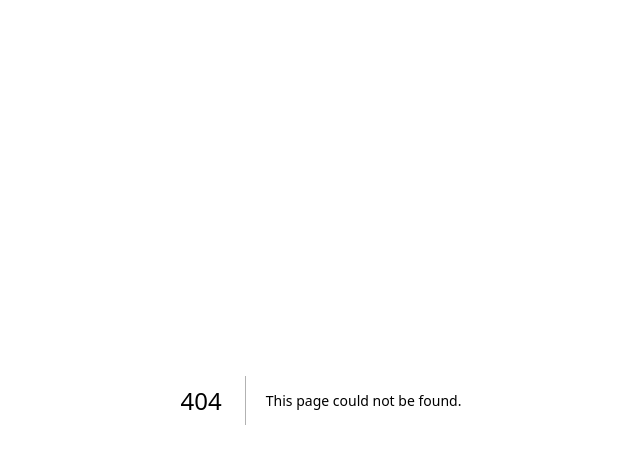
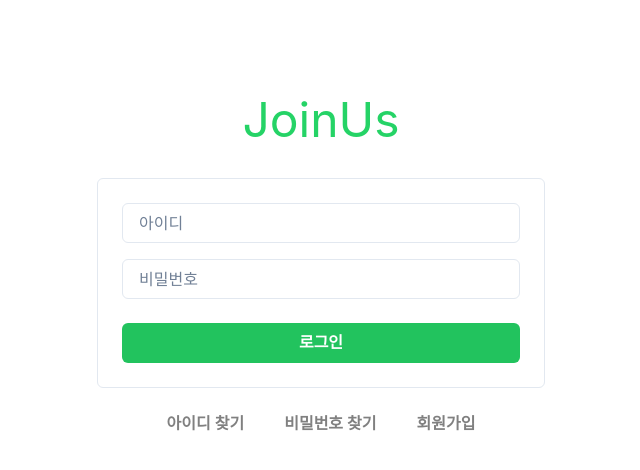
Before and after one commit to joinus-devs/frontend, a Next.js app: page /signin in a window 1280 px wide. Before the commit this address had no page. Shown: the top 470 px of the page, without its empty margins (319-959 px from the left). Built offline with nearby package versions, Linux system fonts and the light colour scheme.

Commit message:
로그인 페이지 구현1

```diff
--- a/package.json
+++ b/package.json
@@ -17,6 +17,7 @@
     "next": "14.0.4",
     "react": "^18",
     "react-dom": "^18",
+    "react-hook-form": "^7.49.3",
     "zustand": "^4.4.7"
   },
   "devDependencies": {
--- /dev/null
+++ b/src/pages/signin/index.tsx
@@ -0,0 +1,107 @@
+import {
+  Box,
+  Button,
+  FormControl,
+  FormErrorMessage,
+  Input,
+  Stack,
+} from "@chakra-ui/react";
+import { useForm } from "react-hook-form";
+
+import { Center } from "@chakra-ui/react";
+
+interface SigninFormValues {
+  username: string;
+  password: string;
+}
+
+const Signin = () => {
+  const {
+    handleSubmit,
+    register,
+    formState: { errors },
+  } = useForm<SigninFormValues>({
+    mode: "onSubmit",
+    defaultValues: {
+      username: "",
+      password: "",
+    },
+  });
+
+  const onSubmit = (values: SigninFormValues) => {
+    alert("환영합니다!");
+  };
+
+  return (
+    <>
+      <Center bg="white" mt={70} h="100px" color="#25D366" fontSize={"3rem"}>
+        <p>JoinUs</p>
+      </Center>
+      <Box maxW="md" mx="auto" mt={2} p={6} borderWidth={1} borderRadius="md">
+        <form onSubmit={handleSubmit(onSubmit)}>
+          <FormControl isInvalid={!!errors.username}>
+            <Input
+              type="text"
+              placeholder="아이디"
+              {...register("username", {
+                required: "아이디를 입력해주세요",
+              })}
+            />
+            <FormErrorMessage>{errors.username?.message}</FormErrorMessage>
+          </FormControl>
+
+          <FormControl mt={4} isInvalid={!!errors.password}>
+            <Input
+              type="password"
+              placeholder="비밀번호"
+              {...register("password", {
+                required: "비밀번호를 입력해주세요",
+              })}
+            />
+            <FormErrorMessage>{errors.password?.message}</FormErrorMessage>
+          </FormControl>
+
+          <Button
+            mt={6}
+            colorScheme="primary"
+            type="submit"
+            width="full"
+            _hover={{ bg: "green.500" }}
+          >
+            로그인
+          </Button>
+        </form>
+      </Box>
+      <Center mt={4}>
+        <Stack direction="row" spacing={2}>
+          <Button
+            variant="ghost"
+            color="gray"
+            _hover={{ bg: "white" }}
+            onClick={() => console.log("아이디 찾기")}
+          >
+            아이디 찾기
+          </Button>
+          <Button
+            variant="ghost"
+            color="gray"
+            _hover={{ bg: "white" }}
+            onClick={() => console.log("비밀번호 찾기")}
+          >
+            비밀번호 찾기
+          </Button>
+          <Button
+            variant="ghost"
+            color="gray"
+            _hover={{ bg: "white" }}
+            onClick={() => console.log("회원가입")}
+          >
+            회원가입
+          </Button>
+        </Stack>
+      </Center>
+    </>
+  );
+};
+
+export default Signin;
```
Also changed, not shown: 2 other files (tests, documents, lock files or other folders).
